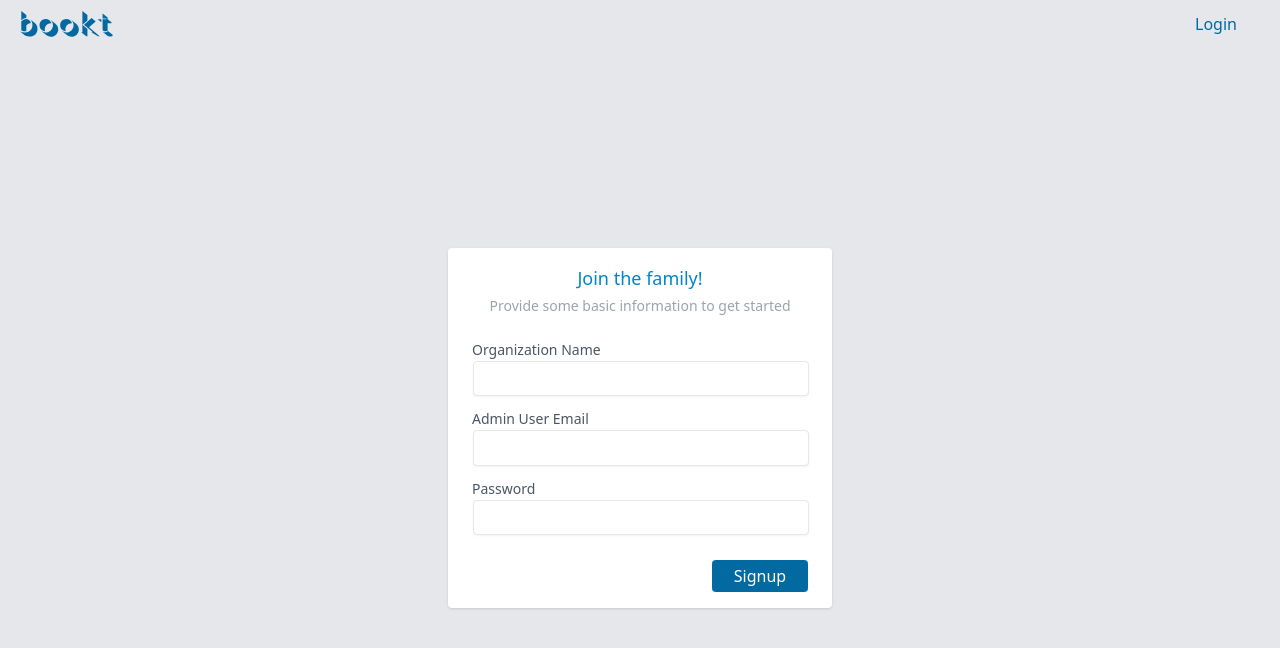
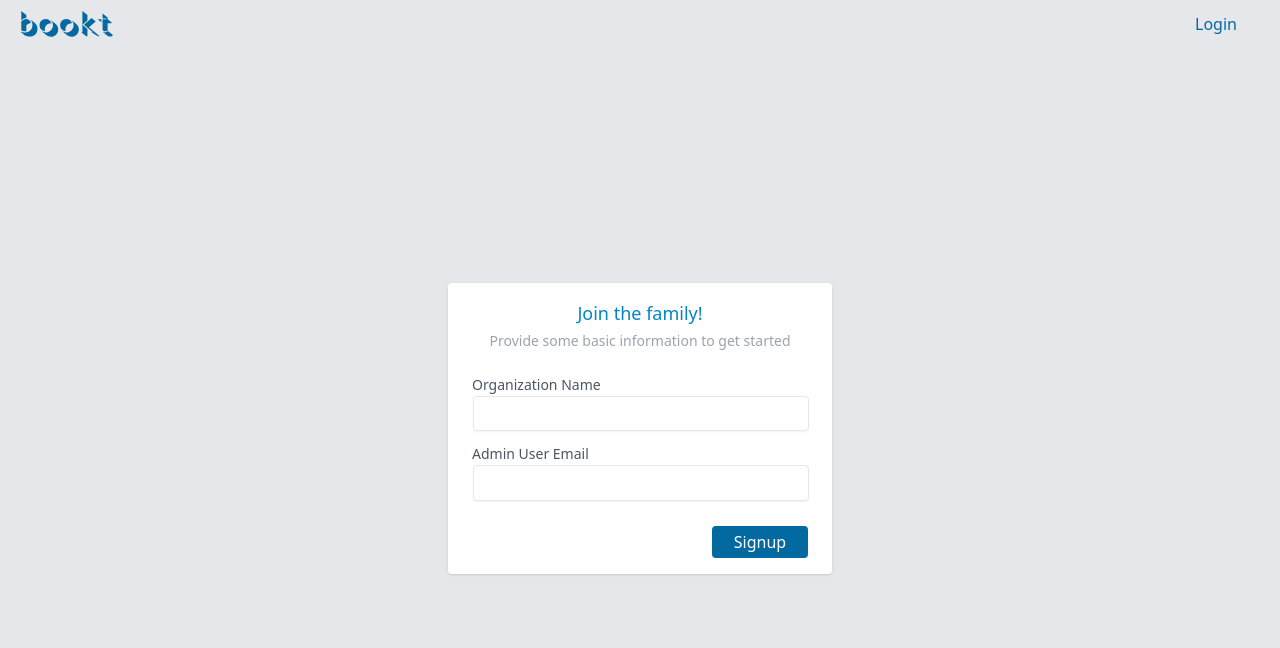
Before and after one commit to bgswe/bookt-webclient, a React (Vite) app: page /bookt/signup in a window 1280 px wide. Shown: the top 648 px of the page. Built offline with nearby package versions, Linux system fonts and the light colour scheme.

Commit message:
implement logout, update signup w/o password field

```diff
--- a/src/api/fetch.ts
+++ b/src/api/fetch.ts
@@ -25,7 +25,7 @@ const useFetch = (url: string, options?: FetchOptions) => {
         headers.set('Authorization', `Bearer ${accessToken}`)
     }
 
-    return (json: Object) => {
+    return (json?: Object) => {
         if (json) {
             headers.set('Content-Type', 'application/json')
             init.body = JSON.stringify(json)
--- a/src/pages/dashboard/Dashboard.tsx
+++ b/src/pages/dashboard/Dashboard.tsx
@@ -1,5 +1,32 @@
+import useFetch from '@/api/fetch'
+import { AuthenticationContext } from '@/authentication-context'
+import Button from '@/components/button'
+import Header from '@/components/header'
+import { useContext } from 'react'
+import { useNavigate } from 'react-router-dom'
+
 const Dashboard = () => {
-    return <>dashboard</>
+    const navigate = useNavigate()
+    const { setAccessToken } = useContext(AuthenticationContext)
+    const logout = useFetch('auth/logout', {
+        method: 'POST',
+        includeToken: false,
+    })
+
+    return (
+        <Header>
+            <Button
+                onClick={() => {
+                    logout().then(() => {
+                        setAccessToken(null)
+                        navigate('/bookt/login/')
+                    })
+                }}
+            >
+                Logout
+            </Button>
+        </Header>
+    )
 }
 
 export default Dashboard
--- a/src/pages/signup/SignupForm.tsx
+++ b/src/pages/signup/SignupForm.tsx
@@ -19,7 +19,6 @@ const SignupForm = () => {
             initialValues={{
                 organization_name: '',
                 admin_email: '',
-                admin_password: '',
             }}
             onSubmit={async (data) => {
                 return signup(data)
@@ -33,9 +32,6 @@ const SignupForm = () => {
                 admin_email: Yup.string()
                     .email('Invalid email address')
                     .required('Email is required'),
-                admin_password: Yup.string()
-                    .min(8, 'Password must be between 8-20 characters')
-                    .required('Password is required'),
             })}
         >
             {(formik) => (
@@ -45,11 +41,6 @@ const SignupForm = () => {
                         name="admin_email"
                         type="email"
                         label="Admin user email"
-                    />
-                    <Field
-                        name="admin_password"
-                        type="password"
-                        label="Password"
                     />
 
                     <div className="py-3">
```
